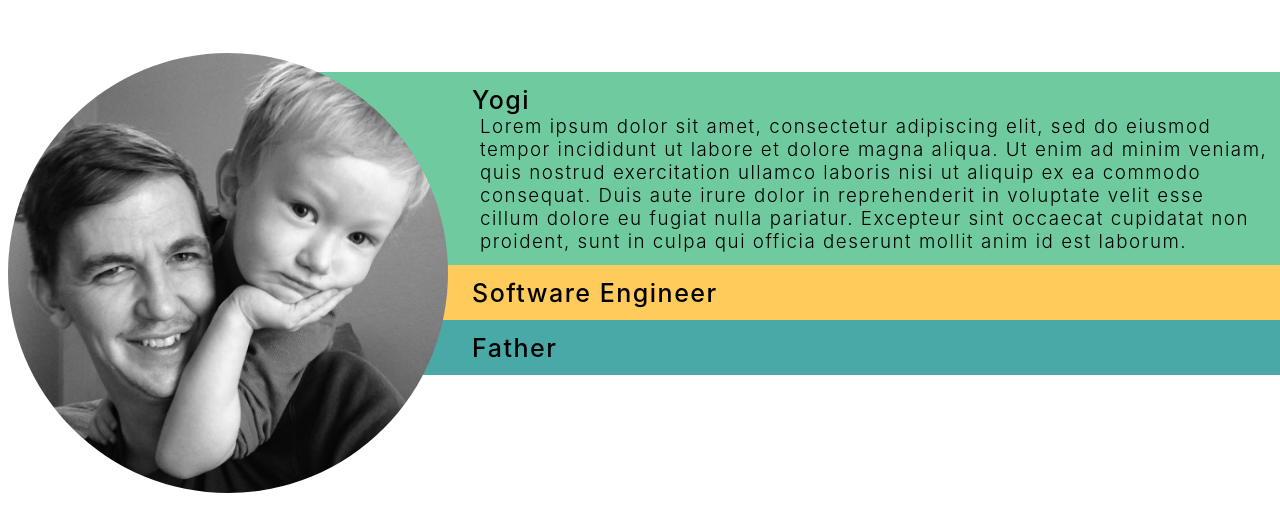
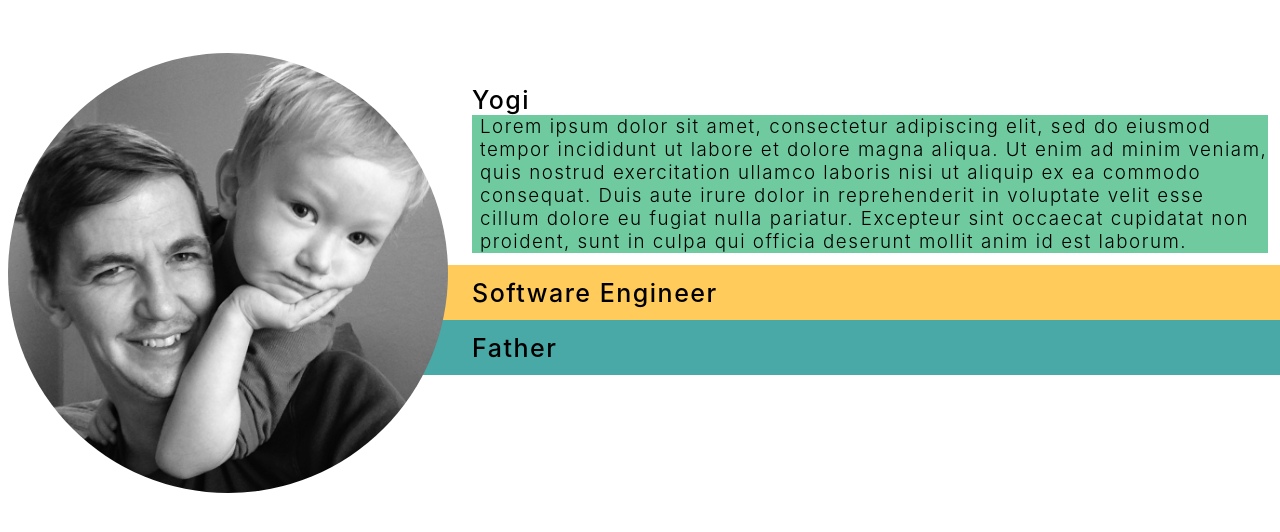
Before and after one commit to janglehorse/personal-site, a React app: page / in a window 1280 px wide. In both pictures the pointer is over the element 716 px from the left and 99 px from the top of the page. Shown: the top 532 px of the page. Built offline with nearby package versions, Linux system fonts and the light colour scheme; the HTML template or start-up script is replaced by a standard one.

Commit message:
fix background with 'important' hack

```diff
--- a/style/content-box.less
+++ b/style/content-box.less
@@ -11,7 +11,7 @@
 }
 
 .content-box:hover {
-  background-color: transparent;
+  background-color: transparent !important;
 }
 
 .content {
```
